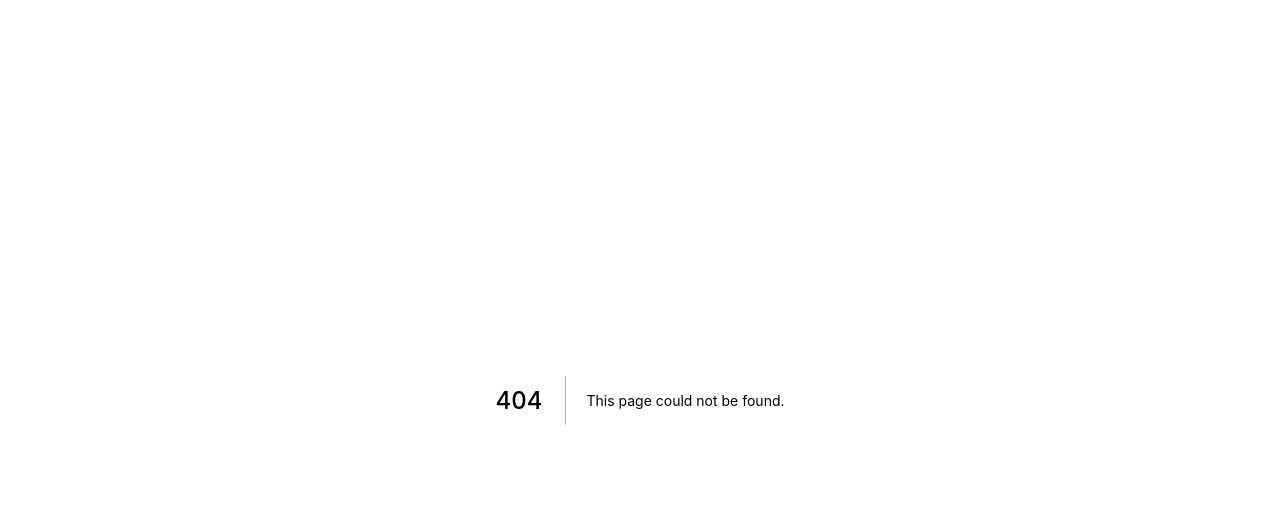
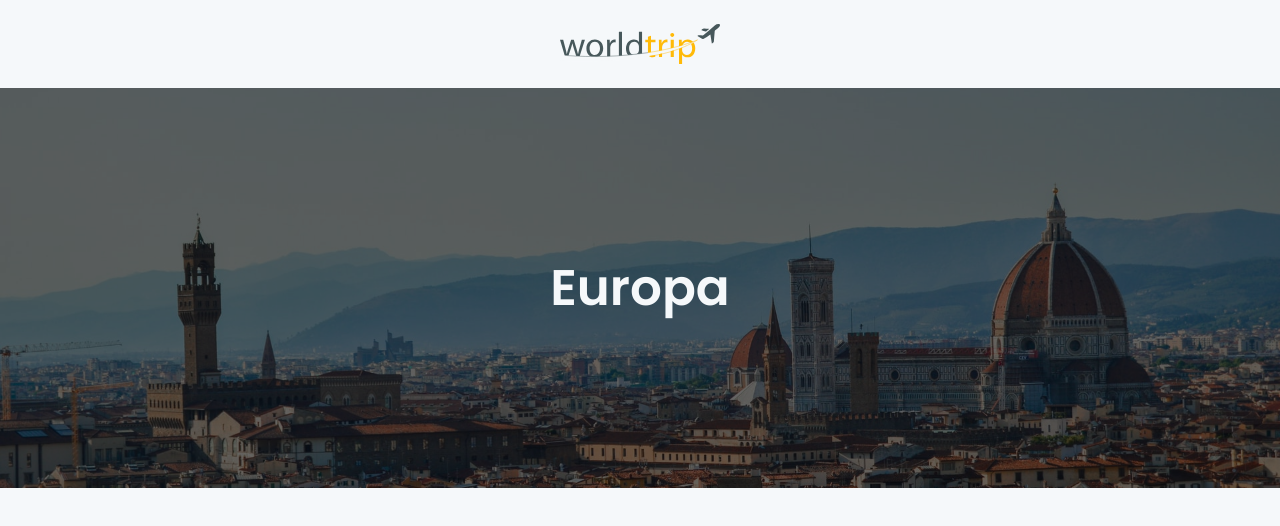
Before and after one commit to paulorobinson/worldtrip_ignite_react, a Next.js app: page /continent/1 in a window 1280 px wide. Before the commit this address had no page. Shown: the top 526 px of the page. Built offline with nearby package versions, Linux system fonts and the light colour scheme.

Commit message:
Styled BannerContinent

```diff
--- /dev/null
+++ b/src/pages/components/BannerContinent.tsx
@@ -0,0 +1,44 @@
+import { Flex, Heading } from '@chakra-ui/react';
+
+export const BannerContinent = () => {
+  return (
+    <Flex position="relative">
+      <Flex
+        w="100%"
+        minH={{ base: '200', lg: '300', xl: '400' }}
+        flexDirection="column"
+        justify="center"
+        align="center"
+        bgImage="../../images/continents/europe.jpg"
+        bgSize="cover"
+        bgPos="center"
+        zIndex="0"
+        _after={{
+          content: '""',
+          position: 'absolute',
+          bottom: '0',
+          left: '0',
+          right: '0',
+          height: '100%',
+          background: 'rgba(0,0,0,0.6)',
+        }}
+      >
+        <Flex
+          zIndex="1"
+          display="flex"
+          flexDirection="column"
+          justify="center"
+          align="center"
+        >
+          <Heading
+            fontSize={{ base: '30', lg: '40', xl: '50' }}
+            fontWeight="semibold"
+            color="gray.200"
+          >
+            Europa
+          </Heading>
+        </Flex>
+      </Flex>
+    </Flex>
+  );
+};
--- /dev/null
+++ b/src/pages/continent/[id].tsx
@@ -0,0 +1,21 @@
+import { Flex, Heading, Image } from '@chakra-ui/react';
+import Head from 'next/head';
+import { BannerContinent } from '../components/BannerContinent';
+import Header from '../components/Header';
+
+const Continent = () => {
+  return (
+    <>
+      <Head>
+        <title>Home | worldtrip</title>
+      </Head>
+      <Flex w="100%" h="100vh" direction="column">
+        <Header />
+
+        <BannerContinent />
+      </Flex>
+    </>
+  );
+};
+
+export default Continent;
```
